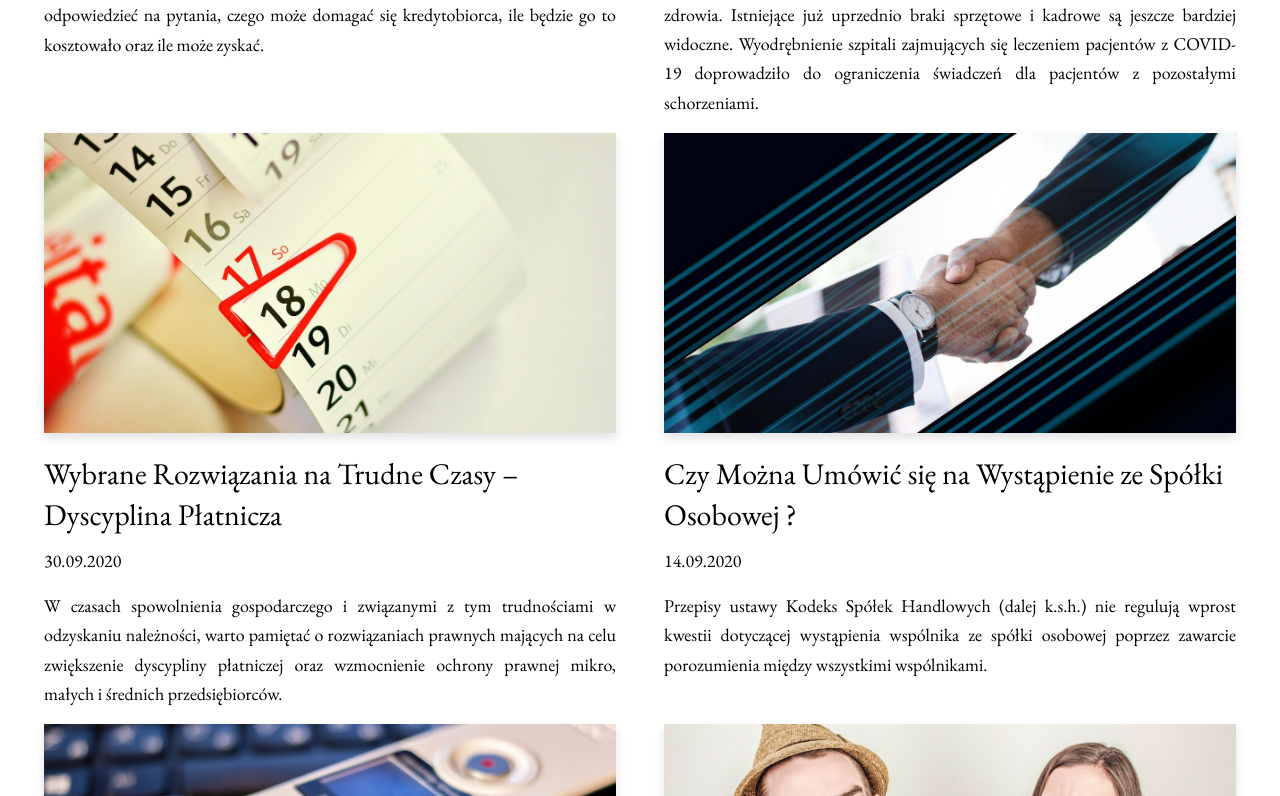
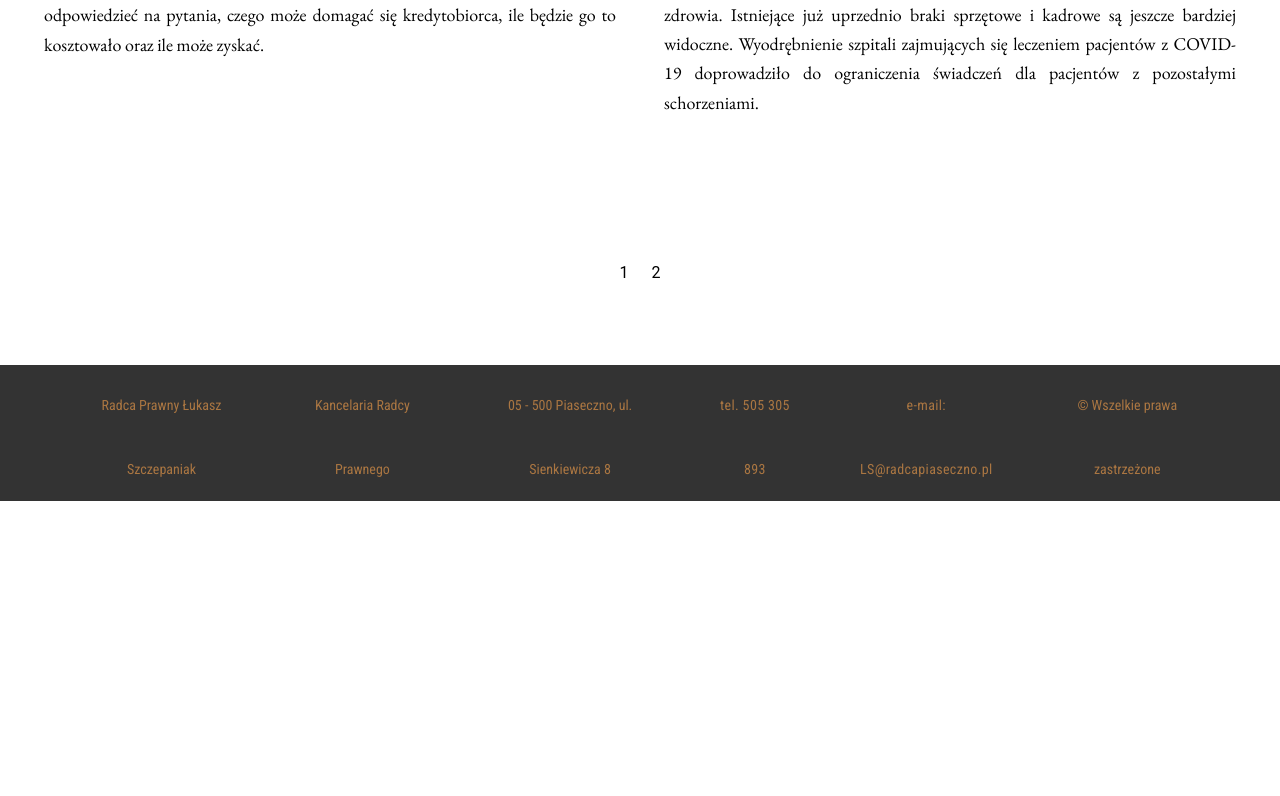
Before and after one commit to lukaszwebdev7/wnikliwy_blog, a Next.js app: page / in a window 1280 px wide. Shown: the part 2704-3500 px from the top of the page. After the commit the page ends 3205 px from the top, so only its background shows below. Built offline with nearby package versions, Linux system fonts and the light colour scheme.

Commit message:
add chunksMaker function

```diff
--- a/components/more-stories.js
+++ b/components/more-stories.js
@@ -1,25 +1,51 @@
-import PostPreview from '../components/post-preview'
+import { useState } from 'react';
+import PostPreview from '../components/post-preview';
 
-export default function MoreStories({ posts }) {
+export default function MoreStories({ arrays }) {
+	const firstArray = arrays[0];
+
+	const [ chosenArray, setChosenArray ] = useState(firstArray);
+
+	function loadPostsHandler(e, array) {
+		setChosenArray(array);
+	}
+
 	return (
 		<section>
-      <link href="https://fonts.googleapis.com/css2?family=Lobster+Two&display=swap" rel="stylesheet"></link>
-      <h2 style={{ fontFamily: "Lobster Two", letterSpacing: "3px" }} className="mb-8 text-6xl md:text-7xl font-bold tracking-tighter leading-tight text-coffee underline">
+			<link href="https://fonts.googleapis.com/css2?family=Lobster+Two&display=swap" rel="stylesheet" />
+			<h2
+				style={{ fontFamily: 'Lobster Two', letterSpacing: '3px' }}
+				className="mb-8 text-6xl md:text-7xl font-bold tracking-tighter leading-tight text-coffee underline"
+			>
 				Więcej ...
 			</h2>
-      <div className="grid grid-cols-1 md:grid-cols-2 md:col-gap-16 lg:col-gap-32 row-gap-20 md:row-gap-32 mb-32">
-        {posts.map((post) => (
+			<div>
+				<ul className="grid grid-cols-1 md:grid-cols-2 md:col-gap-16 lg:col-gap-32 row-gap-20 md:row-gap-32 mb-32">
+					{chosenArray.map((post) => (
 						<PostPreview
 							key={post.slug}
 							title={post.title}
 							coverImage={post.coverImage}
 							date={post.date}
-            author={post.author}
 							slug={post.slug}
 							excerpt={post.excerpt}
 						/>
 					))}
+				</ul>
+				<div className="flex justify-center mb-20">
+					<div>
+						{arrays.map((array, index) => (
+							<span
+								className="inline-block w-8 cursor-pointer hover:text-blue-text text-center"
+								key={index}
+								onClick={(e) => loadPostsHandler(e, array)}
+							>
+								{index + 1}
+							</span>
+						))}
+					</div>
+				</div>
 			</div>
 		</section>
-  )
+	);
 }
--- a/pages/index.js
+++ b/pages/index.js
@@ -8,6 +8,19 @@ import { getAllPosts } from '../lib/api'
 export default function Blog({ allPosts }) {
   const heroPost = allPosts[0]
   const morePosts = allPosts.slice(1)
+
+  const size = 6;
+
+  function chunksMaker() {
+		const result = [];
+		for (let i = 0; i < morePosts.length; i += size) {
+			result.push(morePosts.slice(i, i + size));
+		}
+		return result;
+	}
+
+  const arrays = chunksMaker();
+
   return (
     <>
       <Head>
@@ -30,7 +43,7 @@ export default function Blog({ allPosts }) {
               excerpt={heroPost.excerpt}
             />
           )}
-          {morePosts.length > 0 && <MoreStories posts={morePosts} />}
+          {morePosts.length > 0 && <MoreStories arrays={arrays} />}
         </Container>
       </Layout>
     </>
--- a/tailwind.config.js
+++ b/tailwind.config.js
@@ -94,6 +94,9 @@ module.exports = {
 	variants: {
 		textColor: [ 'active' ],
 		backgroundColor: [ 'responsive', 'hover', 'focus', 'active' ]
+		// extend: {
+		// 	backgroundColor: [ 'focus' ]
+		// }
 	},
 	plugins: []
 };
```
Lines whose indentation alone changed are shown as unchanged.
